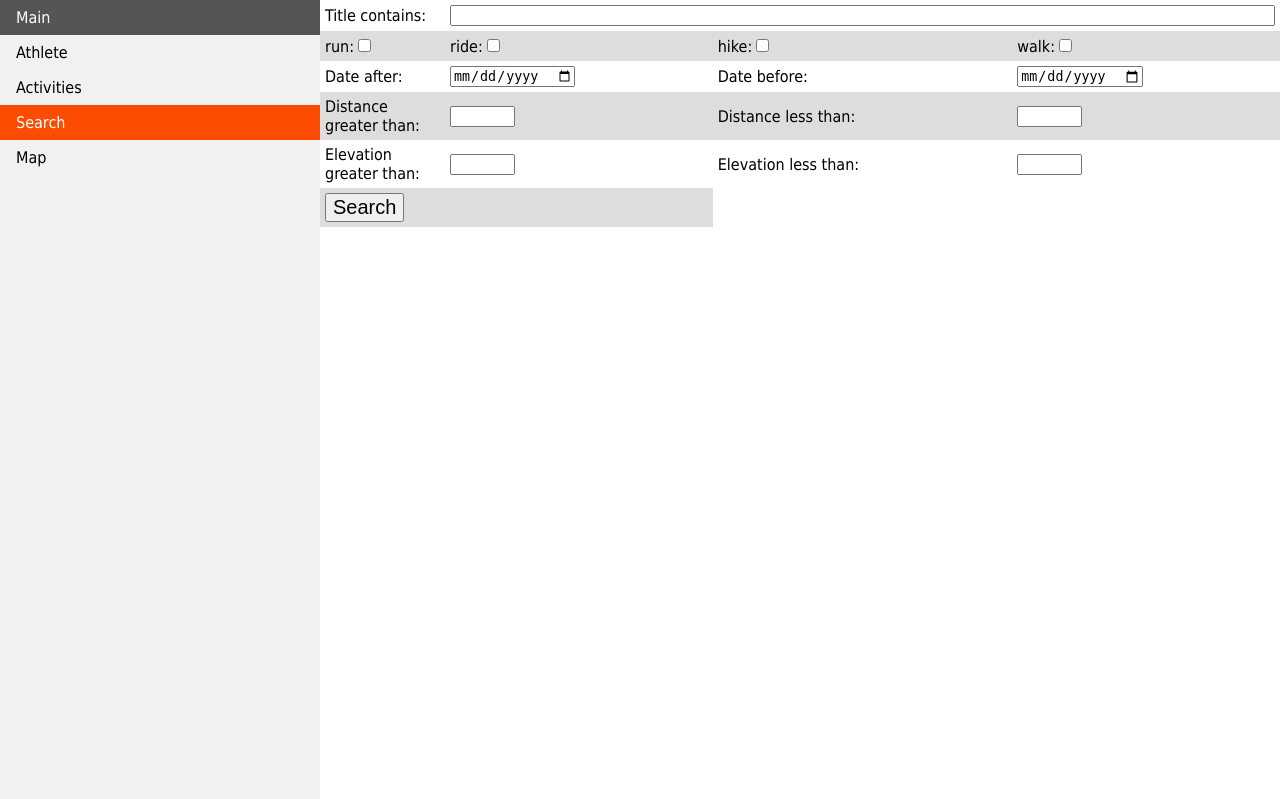
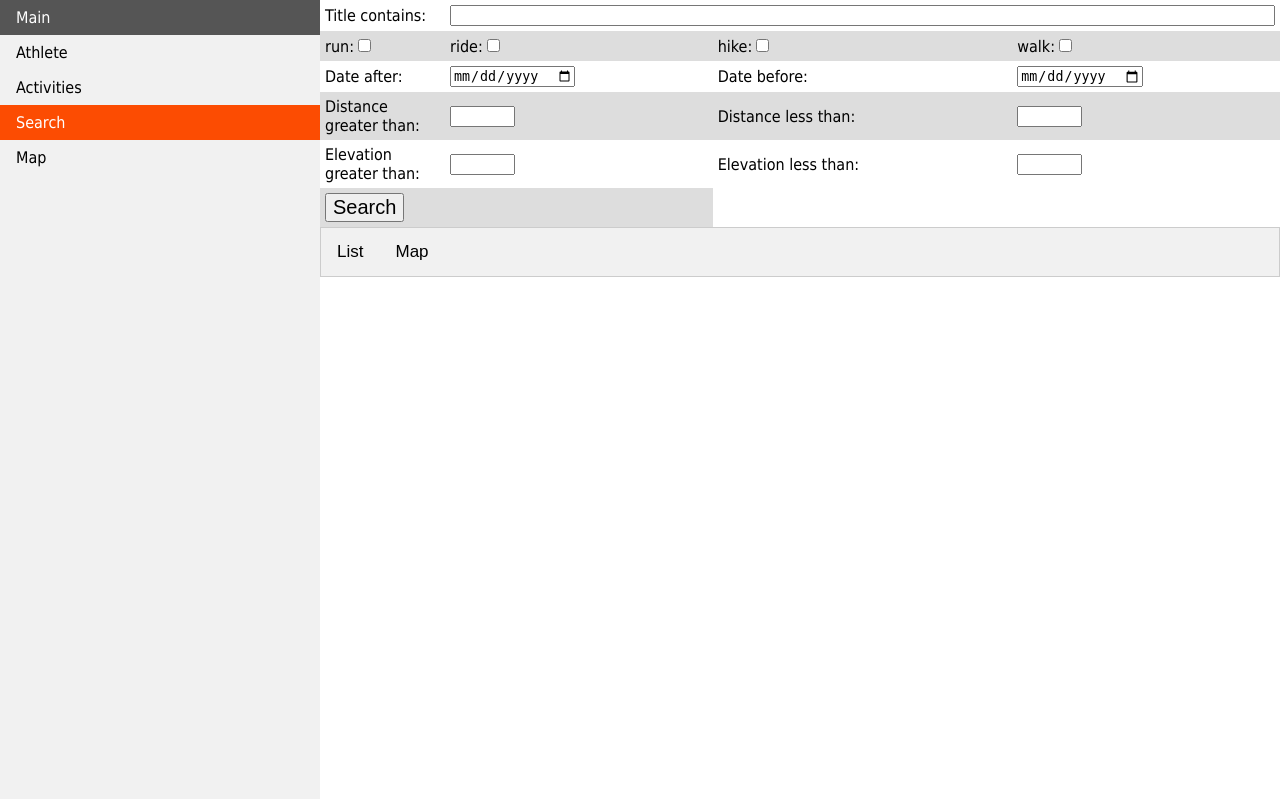
Before and after one commit to oliverkurth/runquery, a Flask app: page /search in a window 1280 px wide. Shown: the top 799 px of the page. Run offline with Flask 2, Linux system fonts and the light colour scheme.

Commit message:
tabs for search results (map not yet done)

```diff
--- a/locs/static/styles.css
+++ b/locs/static/styles.css
@@ -83,4 +83,41 @@
    font-size:125%
 }
 
+/* Style the tab */
+.tab {
+  overflow: hidden;
+  border: 1px solid #ccc;
+  background-color: #f1f1f1;
+}
+
+/* Style the buttons inside the tab */
+.tab button {
+  background-color: inherit;
+  float: left;
+  border: none;
+  outline: none;
+  cursor: pointer;
+  padding: 14px 16px;
+  transition: 0.3s;
+  font-size: 17px;
+}
+
+/* Change background color of buttons on hover */
+.tab button:hover {
+  background-color: #ddd;
+}
+
+/* Create an active/current tablink class */
+.tab button.active {
+  background-color: #ccc;
+}
+
+/* Style the tab content */
+.tabcontent {
+  display: none;
+  border: 1px solid #ccc;
+  border-top: none;
+}
+
+
 #mapid { height: 800px;  }
--- a/locs/templates/locs/search.html
+++ b/locs/templates/locs/search.html
@@ -7,6 +7,21 @@
 
 <script src="static/functions.js" type="text/javascript"></script>
 <script>
+
+function display_tab(evt, tabid) {
+  var i, tabcontent, tablinks;
+
+  tabcontent = document.getElementsByClassName("tabcontent");
+  for (i = 0; i < tabcontent.length; i++) {
+    tabcontent[i].style.display = "none";
+  }
+  tablinks = document.getElementsByClassName("tab button");
+  for (i = 0; i < tablinks.length; i++) {
+    tablinks[i].className = tablinks[i].className.replace(" active", "");
+  }
+  document.getElementById(tabid).style.display = "block";
+  evt.currentTarget.className += " active";
+}
 
 function generate_table(table, data) {
   table.innerHTML = '';
@@ -40,7 +55,11 @@
     }
     async_post_json('/api/set_search', filter, set_search_cb, null);
     document.getElementById('status').innerHTML = 'searching...';
+
+    document.getElementById("btn default tab").click();
 }
+
+
 </script>
 
 <table class="main">
@@ -65,7 +84,18 @@
 </tr>
 </table>
 
+<div class="tab">
+  <button class="tab button" onclick='display_tab(event, "tab list")' id='btn default tab'>List</button>
+  <button class="tab button" onclick='display_tab(event, "tab map")'>Map</button>
+</div>
+
+<div id="tab list" class="tabcontent">
 <table class="main" id="activities">
 </table>
+</div>
+
+<div id="tab map" class="tabcontent">
+Map goes here.
+</div>
 
 {% endblock %}
```
